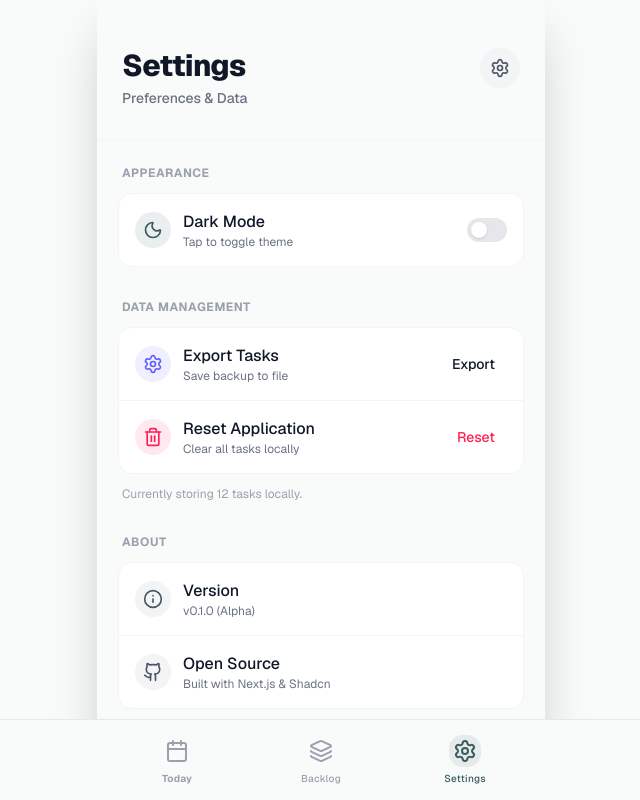
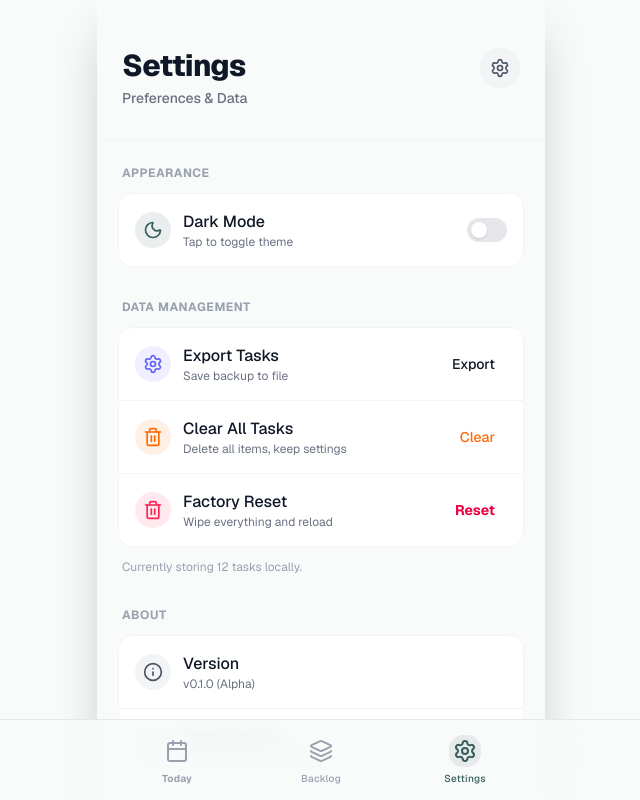
Before and after one commit to farajabien/dailylock, a Next.js app: page / in a window 1280 px wide. Both pictures are taken after a click on the button "Settings". Shown: the whole page, without its empty margins (319-959 px from the left). Built offline with nearby package versions, Linux system fonts and the light colour scheme.

Commit message:
feat: Implement clear all tasks functionality, enhance task item label display, and refine settings reset option.

```diff
--- a/components/screens/SettingsScreen.tsx
+++ b/components/screens/SettingsScreen.tsx
@@ -98,17 +98,38 @@ export const SettingsScreen: React.FC = () => {
                   </Button>
                </div>
 
-               <div className="p-4 flex items-center justify-between border-b border-gray-100 dark:border-white/5 last:border-0 hover:bg-gray-50 dark:hover:bg-white/5 transition-colors">
+               <div className="p-4 flex items-center justify-between border-b border-gray-100 dark:border-white/5 hover:bg-gray-50 dark:hover:bg-white/5 transition-colors">
+                  <div className="flex items-center gap-3">
+                    <div className="p-2 rounded-full bg-orange-500/10 text-orange-500">
+                      <Trash2 className="h-5 w-5" />
+                    </div>
+                    <div>
+                      <p className="font-medium text-gray-900 dark:text-white">Clear All Tasks</p>
+                      <p className="text-xs text-gray-500 dark:text-gray-400">Delete all items, keep settings</p>
+                    </div>
+                  </div>
+                  <Button variant="ghost" size="sm" onClick={() => {
+                    if (confirm('Delete ALL tasks? This cannot be undone.')) {
+                        const { clearAllTasks } = useLockedStore.getState();
+                        clearAllTasks();
+                        toast.success('All tasks deleted.');
+                    }
+                  }} className="text-orange-500 hover:text-orange-600 hover:bg-orange-500/10 h-8">
+                    Clear
+                  </Button>
+               </div>
+
+               <div className="p-4 flex items-center justify-between hover:bg-rose-50 dark:hover:bg-rose-900/10 transition-colors">
                   <div className="flex items-center gap-3">
                     <div className="p-2 rounded-full bg-rose-500/10 text-rose-500">
                       <Trash2 className="h-5 w-5" />
                     </div>
                     <div>
-                      <p className="font-medium text-gray-900 dark:text-white">Reset Application</p>
-                      <p className="text-xs text-gray-500 dark:text-gray-400">Clear all tasks locally</p>
+                      <p className="font-medium text-gray-900 dark:text-white">Factory Reset</p>
+                      <p className="text-xs text-gray-500 dark:text-gray-400">Wipe everything and reload</p>
                     </div>
                   </div>
-                  <Button variant="ghost" size="sm" onClick={handleClearData} className="text-rose-500 hover:text-rose-600 hover:bg-rose-500/10 h-8">
+                  <Button variant="ghost" size="sm" onClick={handleClearData} className="text-rose-600 hover:text-rose-700 hover:bg-rose-500/10 h-8 font-bold">
                     Reset
                   </Button>
                </div>
--- a/components/ui-custom/TaskItem.tsx
+++ b/components/ui-custom/TaskItem.tsx
@@ -44,7 +44,7 @@ export const TaskItem: React.FC<TaskItemProps> = ({ task, onToggle, onEdit, onMo
         </div>
 
         <label className={cn(
-          "text-base font-medium truncate cursor-pointer transition-colors",
+          "text-base font-medium truncate cursor-pointer transition-all duration-300 group-hover:whitespace-normal group-hover:overflow-visible group-hover:break-words",
           task.completed
             ? "text-gray-500 dark:text-gray-500 line-through"
             : "text-gray-900 dark:text-gray-200 group-hover:text-locked-primary"
--- a/store/useLockedStore.ts
+++ b/store/useLockedStore.ts
@@ -33,6 +33,7 @@ interface LockedState {
 
   setLocked: (isLocked: boolean) => void;
   setActiveTab: (tab: 'today' | 'backlog' | 'settings' | 'evening-ritual') => void;
+  clearAllTasks: () => void;
 }
 
 export const useLockedStore = create<LockedState>()(
@@ -144,6 +145,8 @@ export const useLockedStore = create<LockedState>()(
       setLocked: (isLocked) => set({ isLocked }),
 
       setActiveTab: (activeTab) => set({ activeTab }),
+
+      clearAllTasks: () => set({ tasks: [] }),
     }),
     {
       name: 'daily-lock-storage',
```
